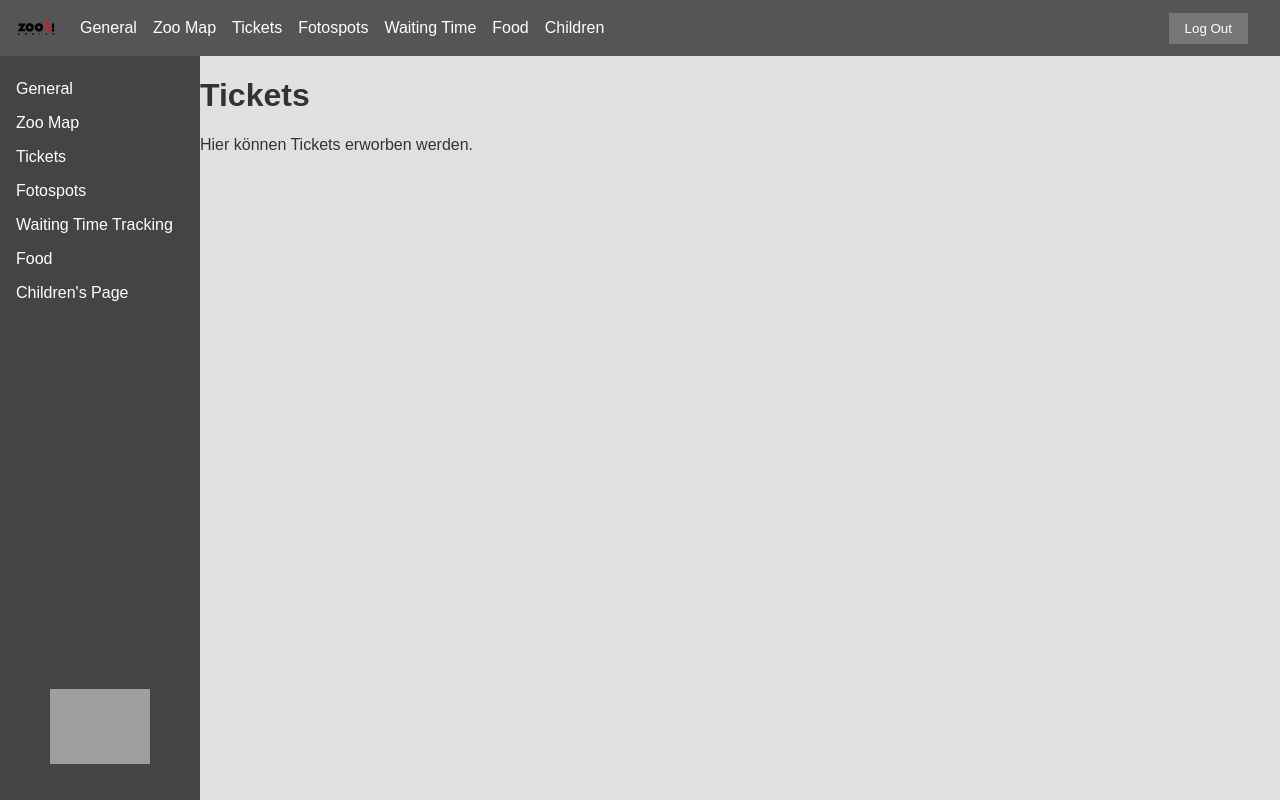
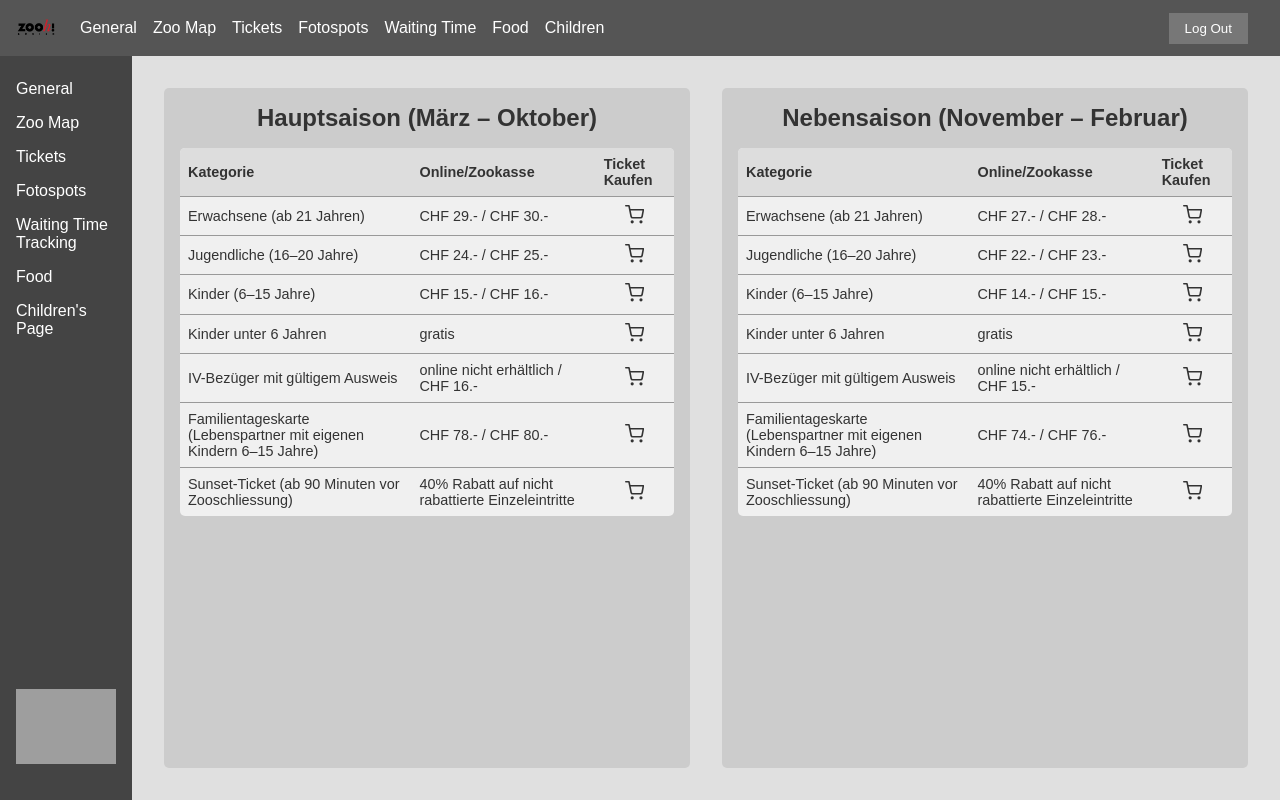
Before and after one commit to pderks-eth/Zooh-umsetzung, a React (Create React App) app: page /tickets in a window 1280 px wide. Built offline with nearby package versions, Linux system fonts and the light colour scheme; grey boxes are pictures that could not be loaded.

Commit message:
Add ZooMap Tickets Page along styling

```diff
--- a/package.json
+++ b/package.json
@@ -8,6 +8,7 @@
     "@testing-library/user-event": "^13.5.0",
     "react": "^18.3.1",
     "react-dom": "^18.3.1",
+    "react-icons": "^5.4.0",
     "react-router-dom": "^7.0.2",
     "react-scripts": "5.0.1",
     "web-vitals": "^2.1.4"
--- a/src/components/Tickets.js
+++ b/src/components/Tickets.js
@@ -1,10 +1,70 @@
 import React from 'react';
+import { FiShoppingCart } from 'react-icons/fi';
+import '../styles/Tickets.css';
 
 function Tickets() {
+  const mainSeasonData = [
+    { category: 'Erwachsene (ab 21 Jahren)', price: 'CHF 29.- / CHF 30.-' },
+    { category: 'Jugendliche (16–20 Jahre)', price: 'CHF 24.- / CHF 25.-' },
+    { category: 'Kinder (6–15 Jahre)', price: 'CHF 15.- / CHF 16.-' },
+    { category: 'Kinder unter 6 Jahren', price: 'gratis' },
+    { category: 'IV-Bezüger mit gültigem Ausweis', price: 'online nicht erhältlich / CHF 16.-' },
+    { category: 'Familientageskarte (Lebenspartner mit eigenen Kindern 6–15 Jahre)', price: 'CHF 78.- / CHF 80.-' },
+    { category: 'Sunset-Ticket (ab 90 Minuten vor Zooschliessung)', price: '40% Rabatt auf nicht rabattierte Einzeleintritte' }
+  ];
+
+  const offSeasonData = [
+    { category: 'Erwachsene (ab 21 Jahren)', price: 'CHF 27.- / CHF 28.-' },
+    { category: 'Jugendliche (16–20 Jahre)', price: 'CHF 22.- / CHF 23.-' },
+    { category: 'Kinder (6–15 Jahre)', price: 'CHF 14.- / CHF 15.-' },
+    { category: 'Kinder unter 6 Jahren', price: 'gratis' },
+    { category: 'IV-Bezüger mit gültigem Ausweis', price: 'online nicht erhältlich / CHF 15.-' },
+    { category: 'Familientageskarte (Lebenspartner mit eigenen Kindern 6–15 Jahre)', price: 'CHF 74.- / CHF 76.-' },
+    { category: 'Sunset-Ticket (ab 90 Minuten vor Zooschliessung)', price: '40% Rabatt auf nicht rabattierte Einzeleintritte' }
+  ];
+
+  const renderRows = (data) => {
+    return data.map((item, i) => (
+      <tr key={i}>
+        <td>{item.category}</td>
+        <td>{item.price}</td>
+        <td><FiShoppingCart /></td>
+      </tr>
+    ));
+  };
+
   return (
-    <div>
-      <h1>Tickets</h1>
-      <p>Hier können Tickets erworben werden.</p>
+    <div className="tickets-container">
+      <div className="ticket-season">
+        <h2>Hauptsaison (März – Oktober)</h2>
+        <table>
+          <thead>
+            <tr>
+              <th>Kategorie</th>
+              <th>Online/Zookasse</th>
+              <th>Ticket Kaufen</th>
+            </tr>
+          </thead>
+          <tbody>
+            {renderRows(mainSeasonData)}
+          </tbody>
+        </table>
+      </div>
+      <div className="ticket-season">
+        <h2>Nebensaison (November – Februar)</h2>
+        <table>
+          <thead>
+            <tr>
+              <th>Kategorie</th>
+              <th>Online/Zookasse</th>
+              <th>Ticket Kaufen</th>
+            </tr>
+          </thead>
+          <tbody>
+            {renderRows(offSeasonData)}
+          </tbody>
+        </table>
+      </div>
     </div>
   );
 }
--- a/src/components/ZooMap.js
+++ b/src/components/ZooMap.js
@@ -1,10 +1,18 @@
 import React from 'react';
+import '../../src/styles/ZooMap.css';
+import ZooMapImage from '../images/zoo-map.png';
 
 function ZooMap() {
   return (
-    <div>
+    <div className="zoo-map-container">
       <h1>Zoo Map</h1>
-      <p>Hier wird die Zoo-Karte angezeigt.</p>
+      <div className="zoo-map-content">
+        <img
+          src={ZooMapImage}
+          alt="Zoo Map"
+          className="zoo-map-image"
+        />
+      </div>
     </div>
   );
 }
--- /dev/null
+++ b/src/styles/Tickets.css
@@ -0,0 +1,58 @@
+.tickets-container {
+    display: flex;
+    justify-content: space-between;
+    gap: 2rem;
+    padding: 2rem;
+    background: #e0e0e0;
+    box-sizing: border-box;
+    flex-wrap: wrap;
+  }
+
+  .ticket-season {
+    background: #ccc;
+    padding: 1rem;
+    border-radius: 5px;
+    flex: 1;
+    min-width: 300px;
+  }
+
+  .ticket-season h2 {
+    margin-top: 0;
+    font-size: 1.5rem;
+    text-align: center;
+    margin-bottom: 1rem;
+  }
+
+  .ticket-season table {
+    width: 100%;
+    border-collapse: collapse;
+    background: #f0f0f0;
+    border-radius: 5px;
+    overflow: hidden;
+  }
+
+  .ticket-season th,
+  .ticket-season td {
+    text-align: left;
+    padding: 0.5rem;
+    border-bottom: 1px solid #999;
+    font-size: 0.9rem;
+  }
+
+  .ticket-season th {
+    background: #ddd;
+    font-weight: bold;
+  }
+
+  .ticket-season tr:last-child td {
+    border-bottom: none;
+  }
+
+  .ticket-season td:last-child {
+    text-align: center;
+  }
+
+  .ticket-season svg {
+    font-size: 1.2rem;
+    cursor: pointer;
+  }
--- /dev/null
+++ b/src/styles/ZooMap.css
@@ -0,0 +1,29 @@
+.zoo-map-container {
+    padding: 1rem;
+    background: #e0e0e0; /* passt zur Hintergrundfarbe des restlichen Layouts */
+    height: 100%;
+    box-sizing: border-box;
+    overflow-y: auto; /* Falls die Karte größer ist als der Bildschirm */
+  }
+
+  .zoo-map-container h1 {
+    margin: 0;
+    font-size: 1.5rem;
+    margin-bottom: 1rem;
+  }
+
+  .zoo-map-content {
+    background: #ccc; /* leichte Hintergundfarbe, um die Karte hervorzuheben */
+    padding: 1rem;
+    border-radius: 5px;
+    display: flex;
+    justify-content: center; /* Karte zentrieren */
+    align-items: center;
+  }
+
+  .zoo-map-image {
+    max-width: 100%;
+    height: auto;
+    border-radius: 5px;
+    box-shadow: 0 2px 5px rgba(0,0,0,0.3); /* leichter Schatten */
+  }
```
Also changed, not shown: src/images/zoo-map.png (added), 1 other file (tests, documents, lock files or other folders).
